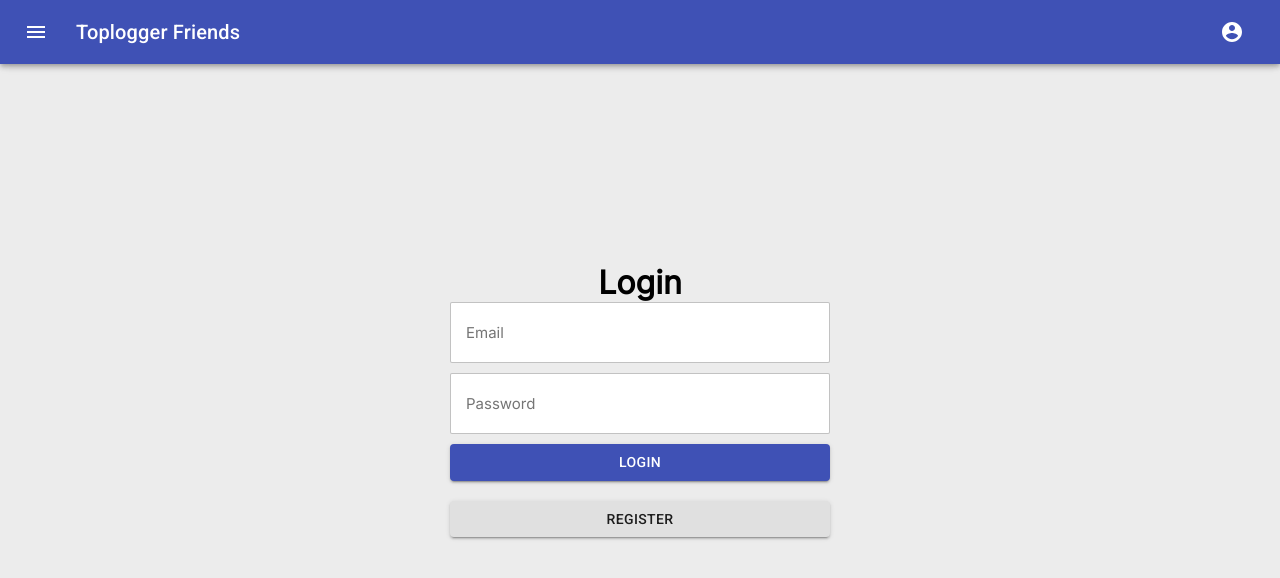
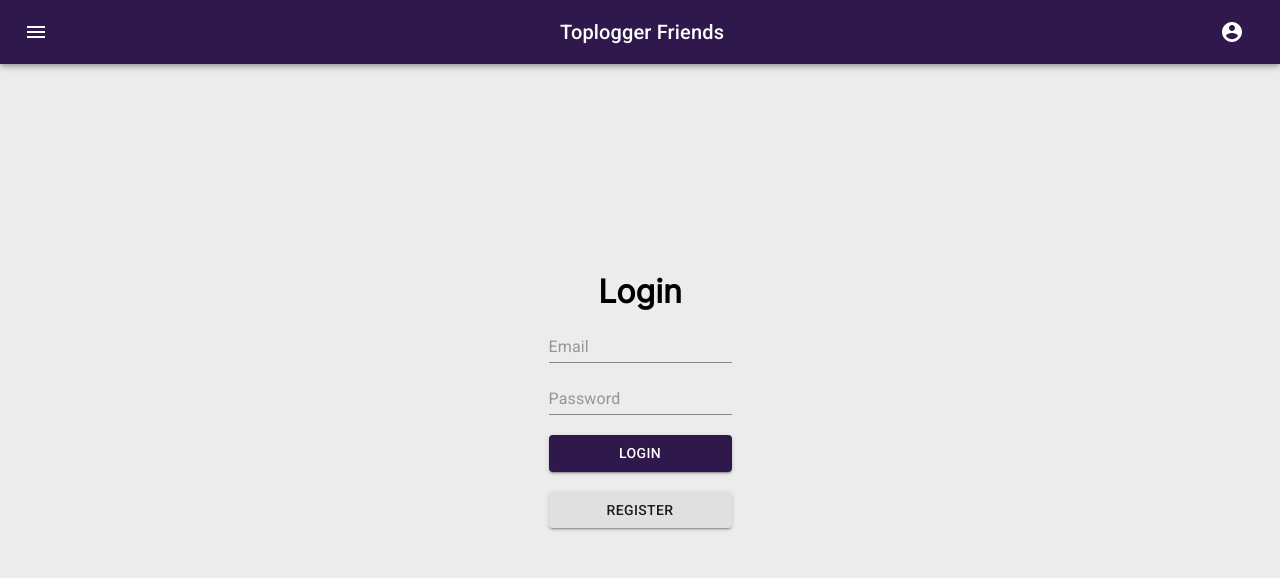
Before and after one commit to Milan-Koelen/toplogger-friends, a React (Create React App) app: page /login in a window 1280 px wide. Shown: the top 578 px of the page. Built offline with nearby package versions, Linux system fonts and the light colour scheme; no server answers.

Commit message:
Material UI  login, and ThemeProvider

```diff
--- a/src/App.js
+++ b/src/App.js
@@ -7,8 +7,19 @@ import Search from "./_pages/Search";
 import Layout from "./_pages/Layout";
 import UserPage from "./_pages/UserPage";
 
+import { createMuiTheme, ThemeProvider } from "@material-ui/core";
+
+const theme = createMuiTheme({
+  palette: {
+    primary: {
+      main: "#2F184B",
+    },
+  },
+});
+
 function App() {
   return (
+    <ThemeProvider theme={theme}>
       <div className="App">
         <Layout>
           <Switch>
@@ -29,54 +40,9 @@ function App() {
             </PrivateRoute>
           </Switch>
         </Layout>
-      {/* <div>{!!user.token ? <Logout /> : <Login />}</div> */}
       </div>
+    </ThemeProvider>
   );
-
-  // const svgUrl =
-  //   "https://cdn1.toplogger.nu/images/gyms/monk_eindhoven/floorplan.svg?5";
-
-  // const x = 300;
-  // const y = 0;
-
-  // const svgContainerRef = useRef(null);
-
-  // const parseToploggerSVG = svgText => {
-  //   if (!svgContainerRef.current) return;
-  //   var parser = new DOMParser();
-  //   var doc = parser.parseFromString(svgText, "image/svg+xml");
-
-  //   var newSVG = document.createElementNS("http://www.w3.org/2000/svg", "svg");
-  //   var svgNS = newSVG.namespaceURI;
-
-  //   var moveGroup = document.createElementNS(svgNS, "g");
-  //   moveGroup.setAttribute("transform", `translate(${x},${y}) scale(1)`);
-  //   newSVG.appendChild(moveGroup);
-
-  //   var scaleGroup = doc.getElementById("zoom_layer");
-  //   scaleGroup.setAttribute("transform", "translate(0,0) scale(0.1)");
-  //   moveGroup.appendChild(scaleGroup);
-
-  //   // console.log(doc);
-
-  //   svgContainerRef.current.innerHtml = "";
-  //   svgContainerRef.current.appendChild(newSVG);
-
-  //   return doc;
-  // };
-
-  // useEffect(() => {
-  //   fetch(svgUrl)
-  //     .then(res => res.text())
-  //     .then(data => parseToploggerSVG(data));
-  // }, [svgContainerRef]);
-
-  // return (
-  //   <div className="App">
-  //     <header className="App-header"></header>
-  // <div className="floorplan" ref={svgContainerRef}></div>
-  //   </div>
-  // );
 }
 
 export default App;
--- a/src/_pages/Dashboard.js
+++ b/src/_pages/Dashboard.js
@@ -20,10 +20,18 @@ const Dashboard = () => {
   const data = useSelector(selectFollowing);
 
   console.log(data);
+  console.log(user);
 
   useEffect(() => {
     dispatch(fetchFollowing());
-  }, [dispatch, user.token, user.name, user.TL_Grade, user.following]);
+  }, [
+    dispatch,
+    user.token,
+    user.name,
+    user.TL_Grade,
+    user.following,
+    user.TL_ID,
+  ]);
   return (
     <div className="logout">
       {/* <div className="chart">
--- a/src/_pages/Layout.js
+++ b/src/_pages/Layout.js
@@ -27,15 +27,9 @@ const useStyles = makeStyles(theme => ({
 }));
 
 export default function MenuAppBar({ children }) {
-  // const dispatch = useDispatch();
-
-  // const handleLogout = e => {
-  //   e.preventDefault();
-  //   dispatch(logout(e));
-  // };
-
   const classes = useStyles();
   const [auth, setAuth] = React.useState(true);
+
   const [anchorEl, setAnchorEl] = React.useState(null);
   const open = Boolean(anchorEl);
 
@@ -80,10 +74,11 @@ export default function MenuAppBar({ children }) {
             className={classes.menuButton}
             color="inherit"
             aria-label="menu"
+            // onClick={handleNav}
           >
             <MenuIcon />
           </IconButton>
-          <Typography variant="h6" className={classes.title}>
+          <Typography variant="h6" align="center" className={classes.title}>
             Toplogger Friends
           </Typography>
           {auth && (
@@ -122,16 +117,4 @@ export default function MenuAppBar({ children }) {
       {children}
     </div>
   );
-
-  // <div>
-  //   <div className="header">
-  //     <Link to="/">
-  //       <h3> TopLogger Friends</h3>
-  //     </Link>
-
-  //     <Link to="/search"> Search</Link>
-  //   </div>
-  //   {children}
-  // </div>
-  //   );
 }
--- a/src/_pages/Login.js
+++ b/src/_pages/Login.js
@@ -8,6 +8,7 @@ import { useDispatch } from "react-redux";
 import { useSelector } from "react-redux";
 import { selectUser } from "../features/userSlice";
 import { useHistory } from "react-router";
+import { TextField } from "@material-ui/core";
 
 const Login = () => {
   // const [name, setName] = useState("");
@@ -65,8 +66,27 @@ const Login = () => {
           value={name}
           onChange={e => setName(e.target.value)}
         ></input> */}
+      <br></br>
       <div className="login__form">
-        <input
+        <TextField
+          id="-basic"
+          // variant="outlined"
+          type="email"
+          placeholder="Email"
+          value={email}
+          onChange={e => setEmail(e.target.value)}
+        />
+        <br></br>
+        <TextField
+          id="outlined-basic"
+          // variant="outlined"
+          type="password"
+          placeholder="Password"
+          value={password}
+          onChange={e => setPassword(e.target.value)}
+        />
+        <br></br>
+        {/* <input
           type="email"
           placeholder="Email"
           value={email}
@@ -77,7 +97,7 @@ const Login = () => {
           placeholder="Password"
           value={password}
           onChange={e => setPassword(e.target.value)}
-        ></input>
+        ></input> */}
         <Button variant="contained" color="primary" onClick={handleSignin}>
           Login
         </Button>
```
Lines whose indentation alone changed are shown as unchanged.
